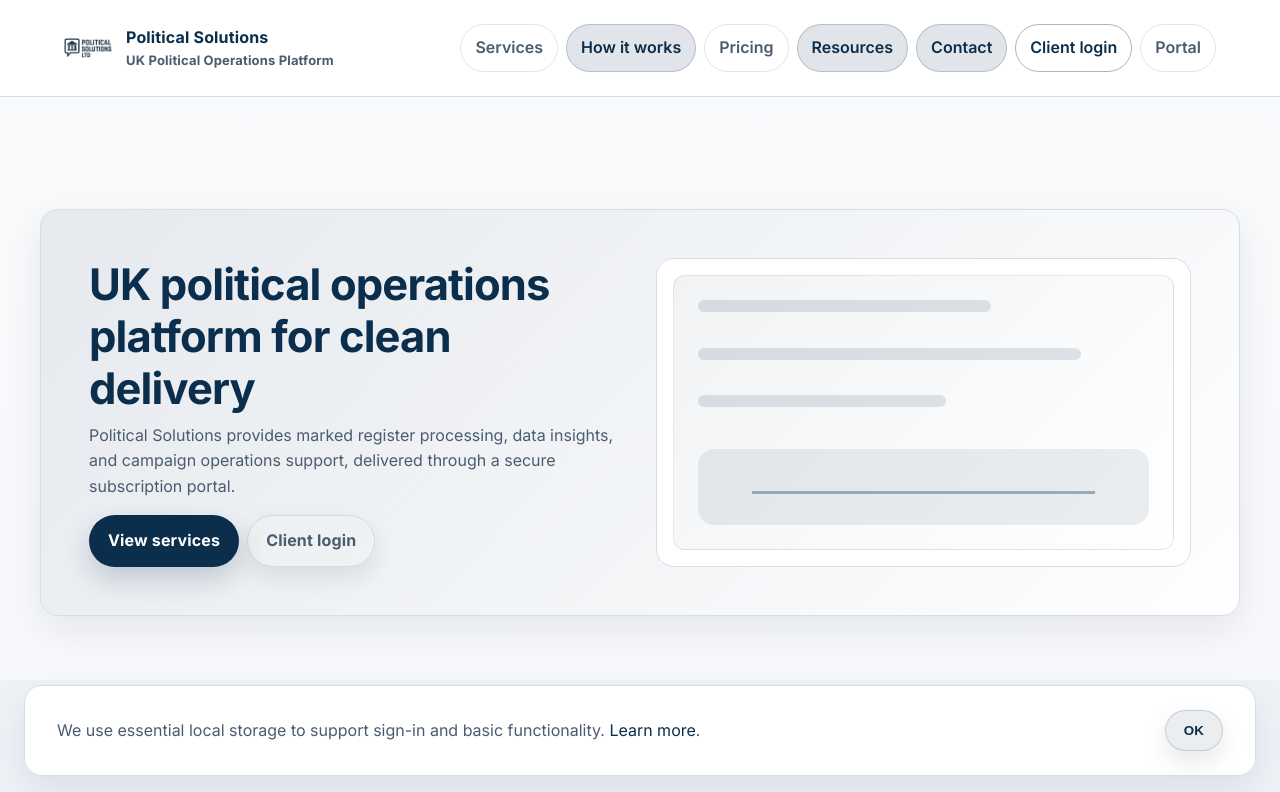
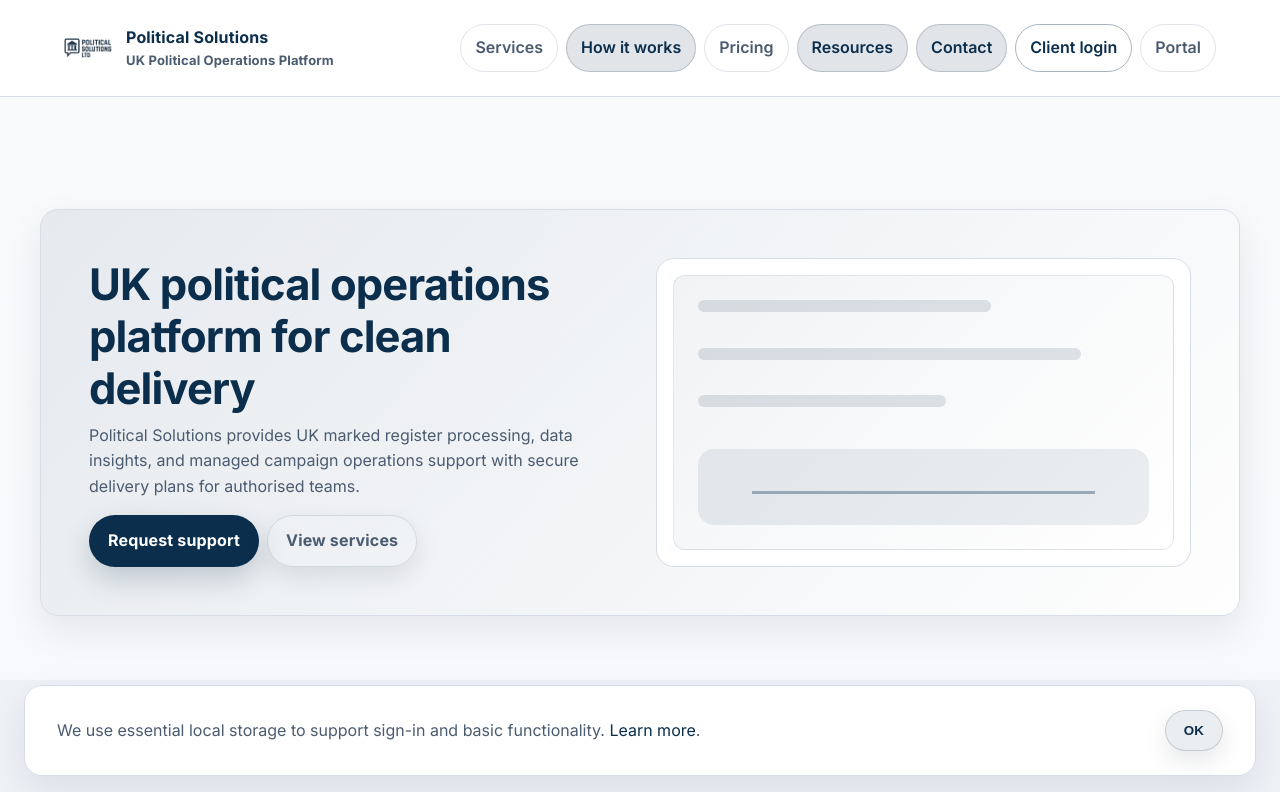
Before and after one commit to PolliticalSolutions/political-portal, a React (Vite) app: page / in a window 1280 px wide. Shown: the top 792 px of the page. Built offline with nearby package versions, Linux system fonts and the light colour scheme; no server answers.

Commit message:
Homepage hero: service-first messaging and enquiry CTA

```diff
--- a/src/pages/Home.jsx
+++ b/src/pages/Home.jsx
@@ -68,15 +68,15 @@
           <div>
             <h1>UK political operations platform for clean delivery</h1>
             <p>
-              Political Solutions provides marked register processing, data insights, and campaign operations
-              support, delivered through a secure subscription portal.
+              Political Solutions provides UK marked register processing, data insights, and managed campaign
+              operations support with secure delivery plans for authorised teams.
             </p>
             <div className="hero-actions">
-              <Button as={Link} to="/services" variant="primary">
+              <Button as={Link} to="/enquire" variant="primary">
+                Request support
+              </Button>
+              <Button as={Link} to="/services" variant="ghost">
                 View services
-              </Button>
-              <Button as={Link} to="/login" variant="ghost">
-                Client login
               </Button>
             </div>
           </div>
```
